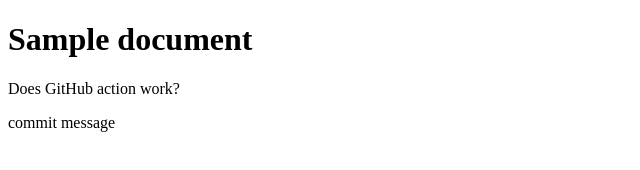
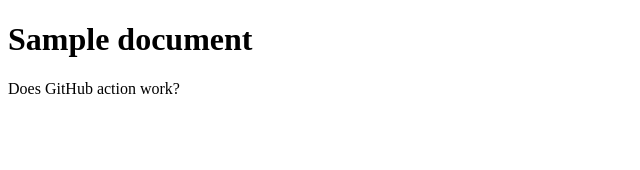
Before and after one commit to plehegar/testing, a website: page index.html in a window 1280 px wide. Shown: the whole page, without its empty margins (0-640 px from the left). Drawn offline with Linux system fonts and the light colour scheme.

Commit message:
commit_message

```diff
--- a/index.html
+++ b/index.html
@@ -16,6 +16,5 @@
 
     <p>Does GitHub action work?</p>
 
-    <p>commit message</p>
   </body>
 </html>
```
Also changed, not shown: 1 other file.
